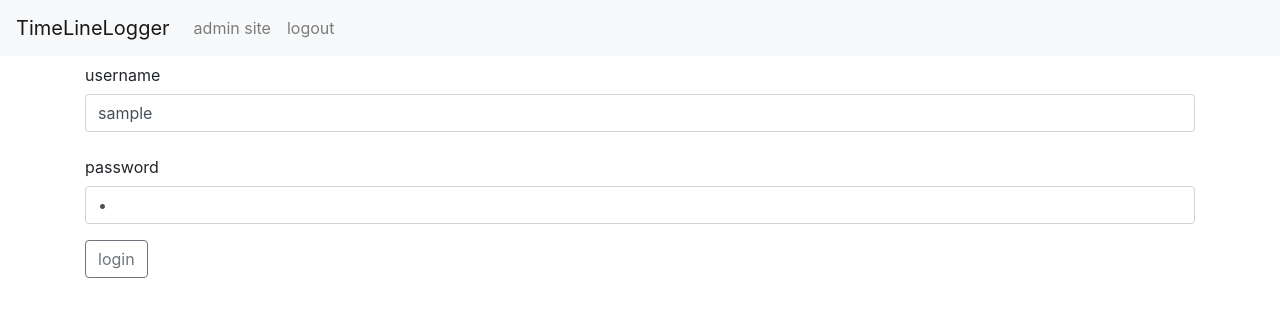
After one commit to us-key/timelinelogger, a Django app: template app/templates/app/login.html in a window 1280 px wide. The commit adds this page. Shown: the top 317 px of the page. Run offline with Django 3.2, Linux system fonts and the light colour scheme; the template is opened without the code that fills it: most values are stand-ins (such as "Sample title", 1, 10 or a date in 2020); some libraries are stand-ins or nearby versions.

Commit message:
#1 login,logout実装

```diff
--- a/app/templates/app/_base_nav.html
+++ b/app/templates/app/_base_nav.html
@@ -8,11 +8,13 @@
 	</button>
 	<div class="collapse navbar-collapse" id="Navbar">
 		<ul class="navbar-nav mr-auto">
+			<!-- TODO adminユーザーのみ表示にする -->
 			<li class="nav-item">
 				<a class="nav-link" href="/admin">admin site</a>
 			</li>
+			<!-- TODO ログイン済の場合のみ表示にする -->
 			<li class="nav-item">
-				<a class="nav-link" href="/admin/logout">logout</a>
+				<a class="nav-link" href="/logout">logout</a>
 			</li>
 		</ul>
 	</div>
--- /dev/null
+++ b/app/templates/app/login.html
@@ -0,0 +1,54 @@
+{% extends './_base.html' %}
+{% load crispy_forms_tags %}
+
+{% block content %}
+
+{% if form.errors %}
+<p>Your username and password didn't match. Please try again.</p>
+{% endif %}
+<div class="container">
+	<form method="post" action="{% url 'login' %}">
+	{% csrf_token %}
+	<div class="row">
+		<div class="col-12">
+			<div class="form-group">
+				<label for="id_username" class="col-form-label">
+					username
+				</label>
+				<div>
+					<input type="text"
+						   id="id_username"
+						   class="form-control"
+						   name="username"
+						   required
+						   value="{{username}}"/>
+				</div>
+			</div>
+			<div class="form-group">
+				<label for="password" class="col-form-label">
+					password
+				</label>
+				<div>
+					<input type="password"
+						   id="id_password"
+						   class="form-control"
+						   name="password"
+						   required
+						   value="{{password}}"/>
+				</div>
+			</div>
+		</div>
+	</div>
+	<div class="row">
+		<div class="col-12">
+			<input type="submit"
+				   class="btn btn-outline-secondary"
+				   value="login" />
+			<input type="hidden" name="next" value="{{ next }}" />
+		</div>
+	</div>
+	</form>
+</div>
+
+
+{% endblock %}
--- a/app/templates/app/task_confirm_delete.html
+++ b/app/templates/app/task_confirm_delete.html
@@ -11,7 +11,7 @@
 			<div class="col-12">
 				<div class="float-right">
 					<a class="btn btn-outline-secondary"
-					   href="{% url 'index' %}">back</a>
+					   href="{% url 'task_list' %}">back</a>
 					<input type="submit" class="btn btn-outline-secondary"
 						   value="delete"/>
 				</div>
--- a/app/templates/app/task_form.html
+++ b/app/templates/app/task_form.html
@@ -36,7 +36,7 @@
 	</div>
 	<div class="row">
 		<div class="col-12">
-			<a class="btn btn-outline-secondary" href="{% url 'index' %}">back</a>
+			<a class="btn btn-outline-secondary" href="{% url 'task_list' %}">back</a>
 			<a class="btn btn-outline-secondary save" href="#">save</a>
 		</div>
 	</div>
--- a/app/urls.py
+++ b/app/urls.py
@@ -1,9 +1,18 @@
 from django.urls import path
+from django.contrib.auth import views as auth_views
 from .views import TaskListView,TaskCreateView,TaskUpdateView,TaskDeleteView,PopupGroupCreateView
 
 urlpatterns = [
+    # index
+    path('', TaskListView.as_view(), name='task_list'),
+    # login
+    path('login/', auth_views.login, {'template_name': 'app/login.html'}, name='login'),
+    # logout
+    path('logout/', auth_views.logout, {'template_name': 'app/logged_out.html'}, name='logout'),
+
+
     # task一覧画面
-    path('task/', TaskListView.as_view(), name='index'),
+    path('task/', TaskListView.as_view(), name='task_list'),
     # task登録画面
     path('task/create/', TaskCreateView.as_view(), name='task_create'),
     # task更新画面
@@ -14,4 +23,7 @@ urlpatterns = [
     # (popup)group作成
     path('popup/group/create/', PopupGroupCreateView.as_view(), name='popup_group_create'),
 
+
+
+
     ]
--- a/app/views.py
+++ b/app/views.py
@@ -27,18 +27,18 @@ class TaskCreateView(LoginRequiredMixin, CreateView):
         task = form.save(commit=False)
         task.user = self.request.user
         task.save()
-        return redirect('index')
+        return redirect('task_list')
 
 # task更新画面
 class TaskUpdateView(LoginRequiredMixin, UpdateView):
     model = Task
     form_class=TaskForm
-    success_url = reverse_lazy('index')
+    success_url = reverse_lazy('task_list')
 
 # task削除画面
 class TaskDeleteView(LoginRequiredMixin, DeleteView):
     model = Task
-    success_url = reverse_lazy('index')
+    success_url = reverse_lazy('task_list')
 
 # popup group登録画面
 class PopupGroupCreateView(LoginRequiredMixin, CreateView):
--- a/project/settings.py
+++ b/project/settings.py
@@ -123,3 +123,7 @@ STATIC_URL = '/static/'
 
 # django-crispy-forms 設定
 CRISPY_TEMPLATE_PACK = 'bootstrap4'
+
+LOGIN_URL='/login'
+LOGIN_REDIRECT_URL='/task'
+LOGOUT_REDIRECT_URL='/login'
```
